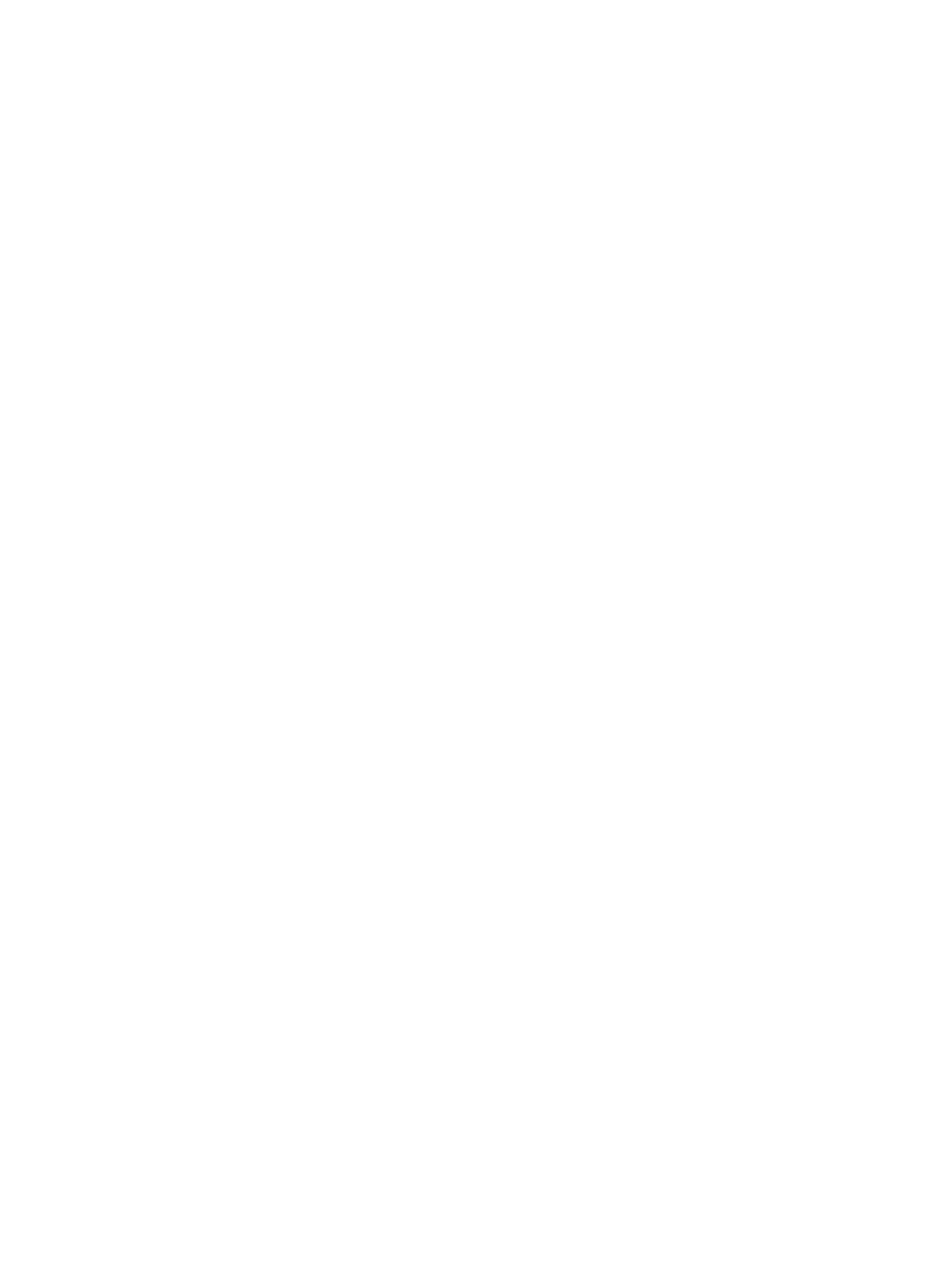
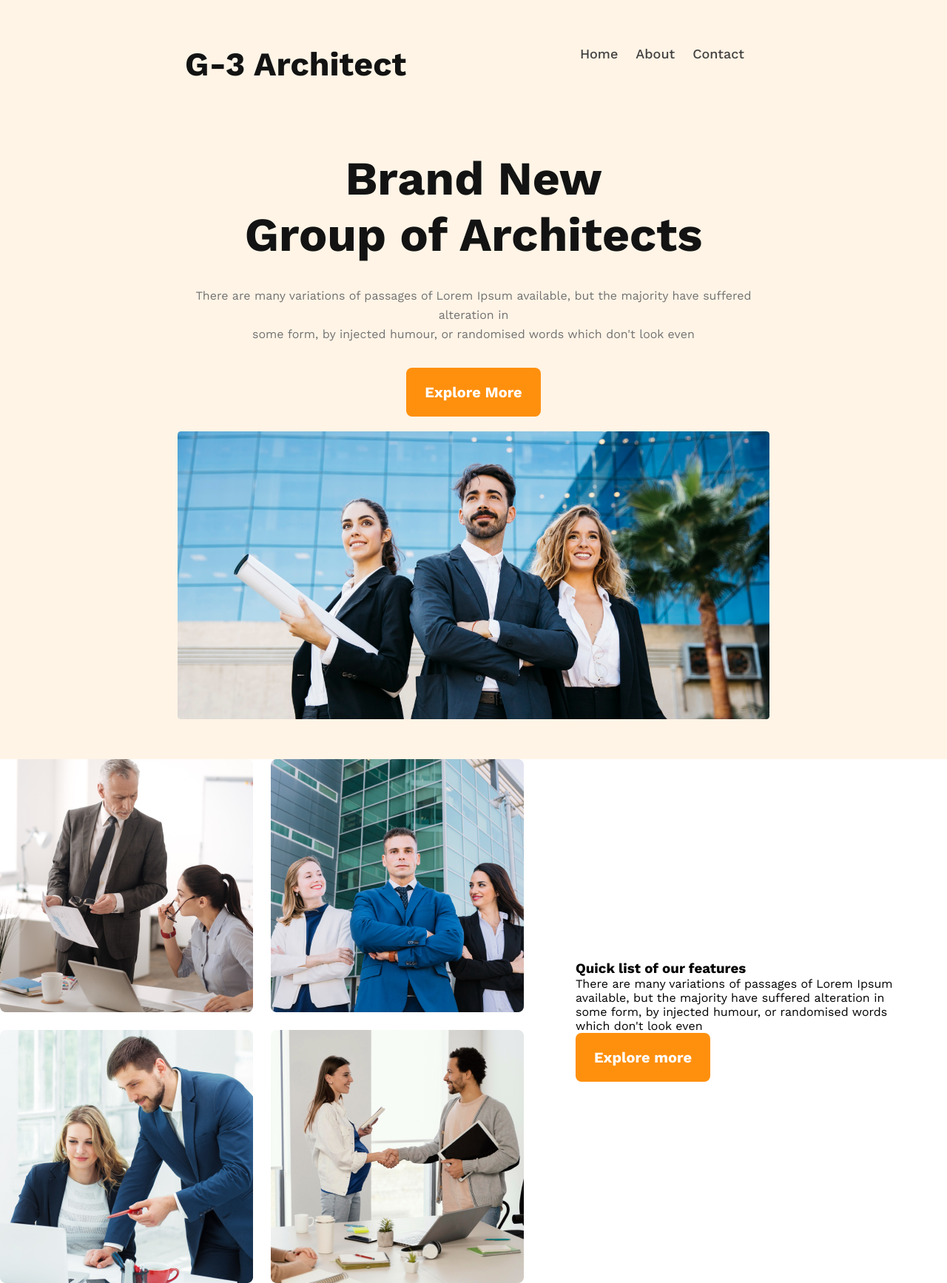
Before and after one commit to Jubayer-Ahmed-Sajid/web-architect, a plain HTML site: page index.html in a window 1280 px wide. Shown: the whole page at 74% size. Before the commit the page ends 800 px from the top, so only its background shows below. Drawn offline with nearby package versions, Linux system fonts and the light colour scheme.

Commit message:
header section completed and feature section half completed

```diff
--- a/index.html
+++ b/index.html
@@ -1,12 +1,61 @@
 <!DOCTYPE html>
 <html lang="en">
+
 <head>
     <meta charset="UTF-8">
     <meta name="viewport" content="width=device-width, initial-scale=1.0">
     <title>Responsivie web architect</title>
+    <link rel="preconnect" href="https://fonts.googleapis.com">
+    <link rel="preconnect" href="https://fonts.gstatic.com" crossorigin>
+    <link
+        href="https://fonts.googleapis.com/css2?family=Inconsolata:wght@400;700;800&family=Lato:ital,wght@0,400;0,900;1,700&family=Montserrat:ital,wght@0,100;0,200;0,300;1,100;1,200&family=Open+Sans:ital,wght@0,800;1,800&family=Space+Mono:ital,wght@0,700;1,700&family=Work+Sans:wght@400;500;700&display=swap"
+        rel="stylesheet">
     <link rel="stylesheet" href="style.css">
 </head>
+
 <body>
+    <header>
+        <nav class="header">
+            <h1>G-3 Architect</h1>
+            <ul>
+                <li><a href="">Home</a></li>
+                <li><a href="">About</a></li>
+                <li><a href="">Contact</a></li>
+            </ul>
+        </nav>
+        <div class="banner">
+            <div class="banner-content">
+                <h2 class="banner-title">Brand New <br>
+                    Group of Architects
+                </h2>
+                <p class="banner-description">There are many variations of passages of Lorem Ipsum available, but the majority have suffered alteration in <br>some form, by injected humour, or randomised words which don't look even</p>
+                <button class="btn-primary">Explore More</button>
+            </div>
+
+
+
+        </div>
+        <img src="images/banner.png" alt="" class="banner-img">
+
+    </header>
+    <main>
+        <!-- Feature section -->
+        <section class="teams">
+            <div class="teams-container">
+                <img src="images/team1.png" alt="">
+                <img src="images/team2.png" alt="">
+                <img src="images/team3.png" alt="">
+                <img src="images/team4.png" alt="">
+            </div>
+            <div class="teams-content">
+                <h3 class="teams-title">Quick list of our features</h3>
+                <p class="teams-description">There are many variations of passages of Lorem Ipsum available, but the majority have suffered alteration in some form, by injected humour, or randomised words which don't look even</p>
+                <button class="btn-primary">Explore more</button>
+            </div>
+        </section>
+    </main>
+    <footer></footer>
 
 </body>
+
 </html>
--- a/style.css
+++ b/style.css
@@ -0,0 +1,119 @@
+/* Shared style */
+* {
+    font-family: Work Sans;
+    margin: 0;
+}
+
+.btn-primary {
+    border-radius: 8px;
+    background: #FF900E;
+    color: #FFF;
+    font-weight: 600;
+    padding: 21px 25px;
+    font-size: 1.25rem;
+    border: none;
+    cursor: pointer;
+}
+
+header {
+    background: rgba(255, 144, 14, 0.10);
+    padding: 50px 240px;
+}
+
+/* Nav related style */
+nav h1 {
+    color: var(--dark-01, #131313);
+    text-align: center;
+    font-size: 2.8rem;
+    font-weight: 700;
+}
+
+nav {
+    display: flex;
+    justify-content: space-between;
+    /* margin: 0 180px; */
+    padding: 10px;
+
+}
+
+nav ul {
+    display: flex;
+}
+
+nav li {
+    list-style: none;
+    margin-right: 1.5rem;
+
+}
+
+nav li a {
+    text-decoration: none;
+    color: var(--dark-02, #424242);
+    text-align: center;
+    font-size: 18px;
+    font-weight: 500;
+    line-height: 26px;
+    /* 144.444% */
+}
+
+/* Banner related style */
+.banner {
+    text-align: center;
+}
+
+.banner-title {
+    color: var(--dark-01, #131313);
+    font-size: 4rem;
+    font-weight: 700;
+    margin-top: 5rem;
+    margin-bottom: 2rem;
+}
+
+.banner-description {
+    color: var(--dark-03, #727272);
+    line-height: 26px;
+    margin: 2rem auto;
+}
+.banner-img{
+    width: 100%;
+    margin-top:20px;
+}
+/* Mobile devices */
+@media screen and (max-width:576px) {
+    header{
+        padding:20px;
+    }
+    nav{
+        flex-direction: column;
+    }
+
+}
+/* Medium devices */
+@media screen and (min-width:576px) and (max-width: 960px) {
+    nav{
+        flex-direction: column;
+    }
+
+
+}
+/* Main styles */
+main{
+    max-width: 1440px;
+    margin:0 auto;
+
+
+}
+/* teams style */
+.teams{
+    display: flex;
+    align-items: center;
+}
+.teams-container{
+    display: grid;
+    grid-template-columns: repeat(2,1fr);
+    gap: 1.5rem;
+}
+.teams-content{
+    padding-left: 70px;
+    padding-right: 70px;
+}
```
